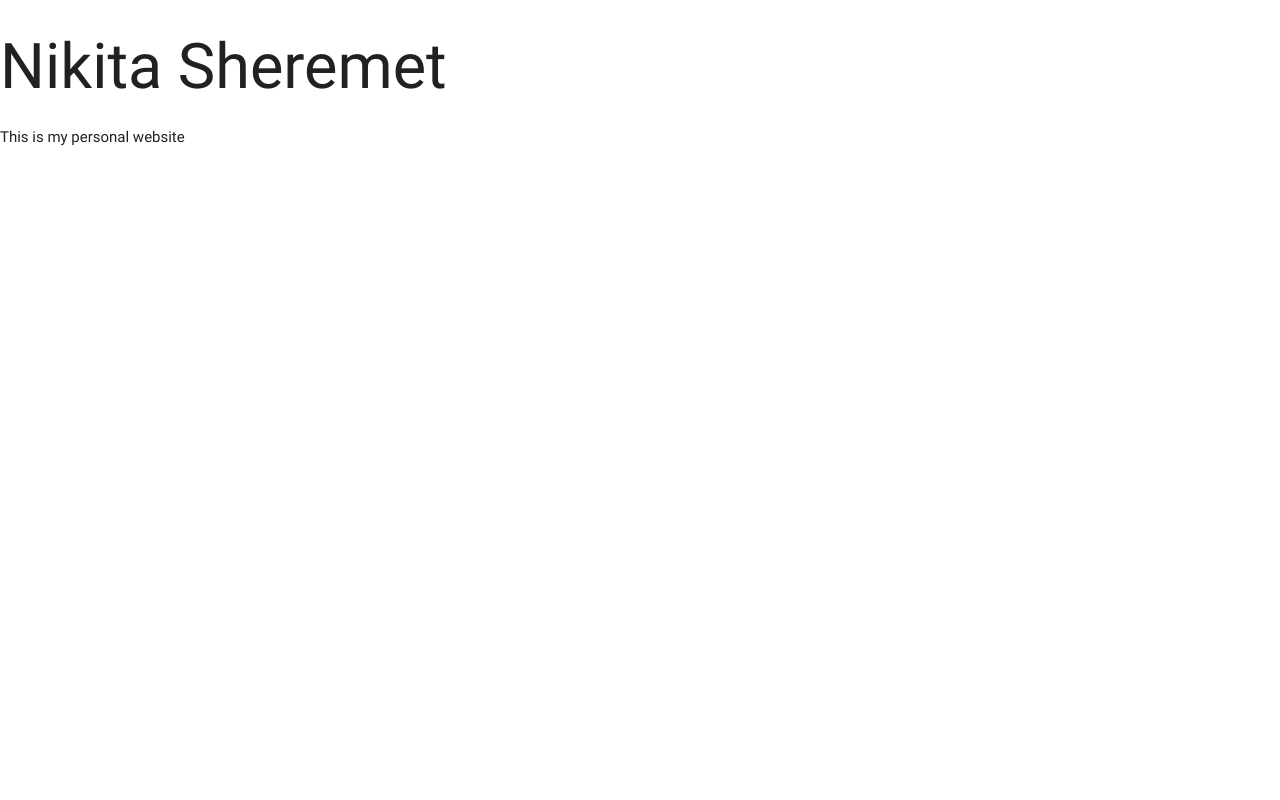
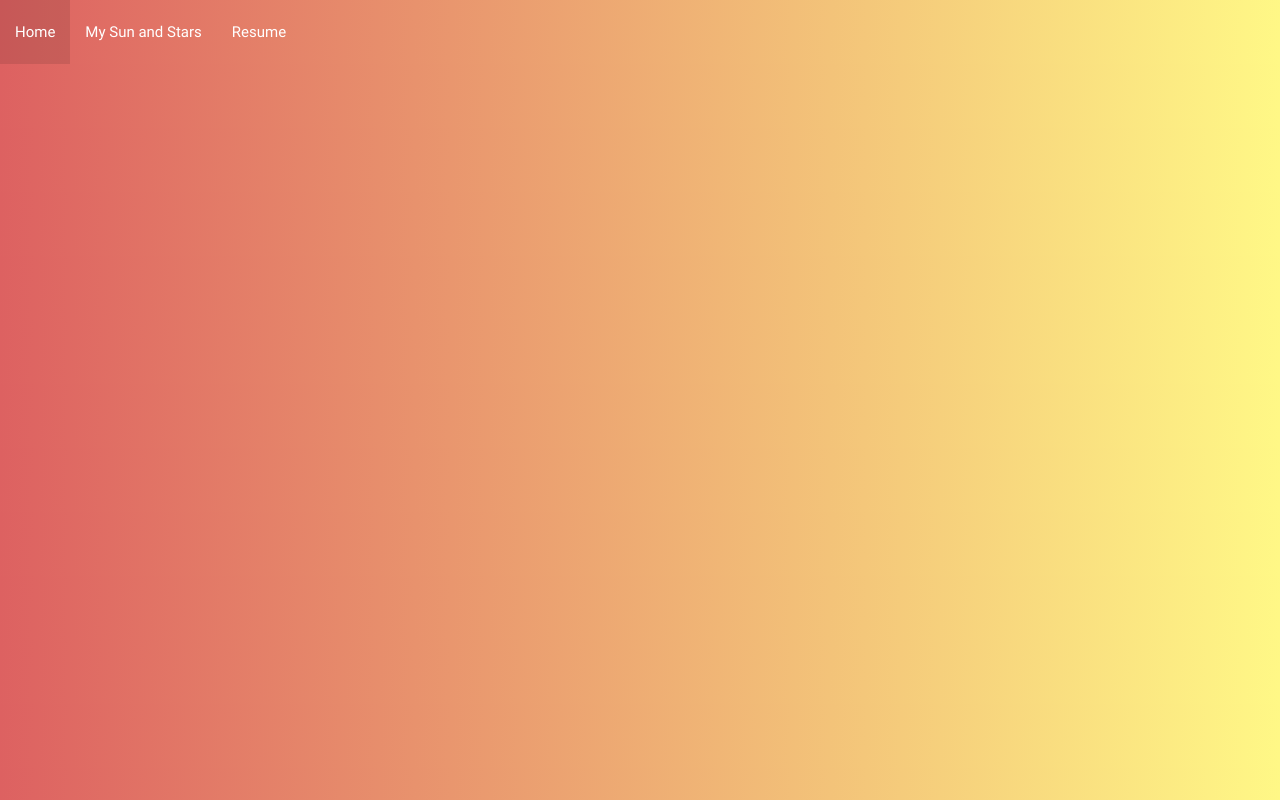
Before and after one commit to nikitasheremet/nikitasheremet.github.io, a plain HTML site: page index.html in a window 1280 px wide. Drawn offline with nearby package versions, Linux system fonts and the light colour scheme.

Commit message:
Added background grad and nav tabs/resume

```diff
--- a/index.html
+++ b/index.html
@@ -16,9 +16,16 @@
 </head>
 
 <body>
-	<h1>Nikita Sheremet</h1>
-
-<p>This is my personal website</p>
+  <nav class="transparent z-depth-0">
+    <div class="nav-wrapper">
+      <!--<a href="#!" class="brand-logo center">Logo</a>-->
+      <ul class="left hide-on-med-and-down">
+        <li><a href="index.html">Home</a></li>
+        <li><a href="https://brandonassing.github.io" target="0">My Sun and Stars</a></li>
+        <li><a href="Resume.pdf" target="0">Resume</a></li>
+      </ul>
+    </div>
+  </nav>
 </body>
 
 </html>
--- a/main.css
+++ b/main.css
@@ -0,0 +1,6 @@
+body{
+	background: #fff886;
+    background: -webkit-linear-gradient(bottom right,#fff886,#dd6161);
+    background: -moz-linear-gradient(bottom right,#fff886,#dd6161);
+    background: linear-gradient(bottom right,#fff886,#dd6161);
+}
```
Also changed, not shown: 1 other file.
